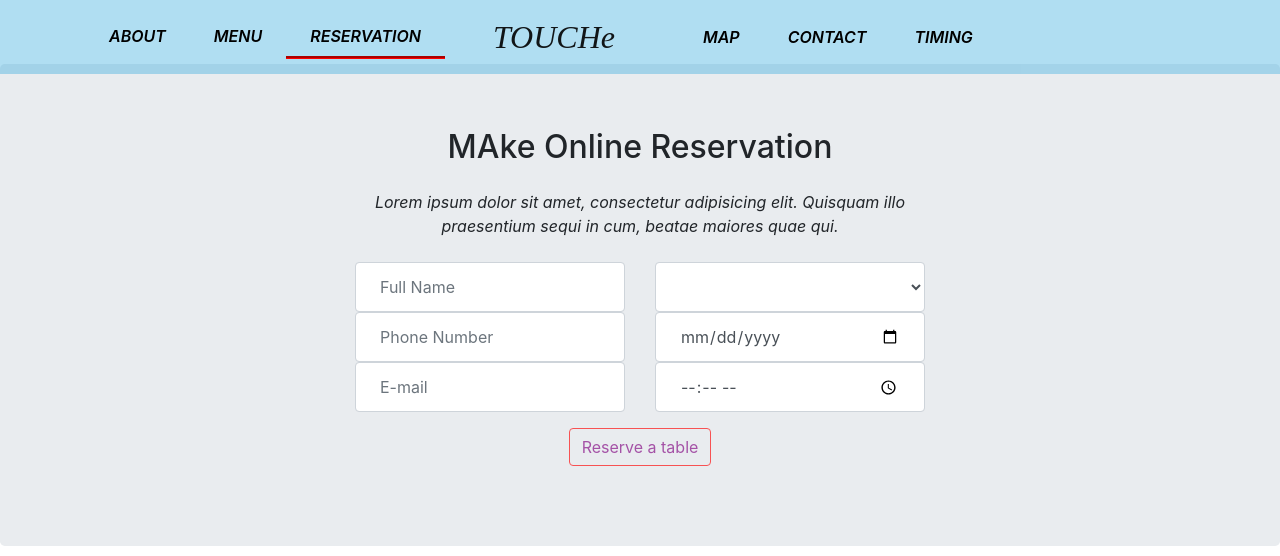
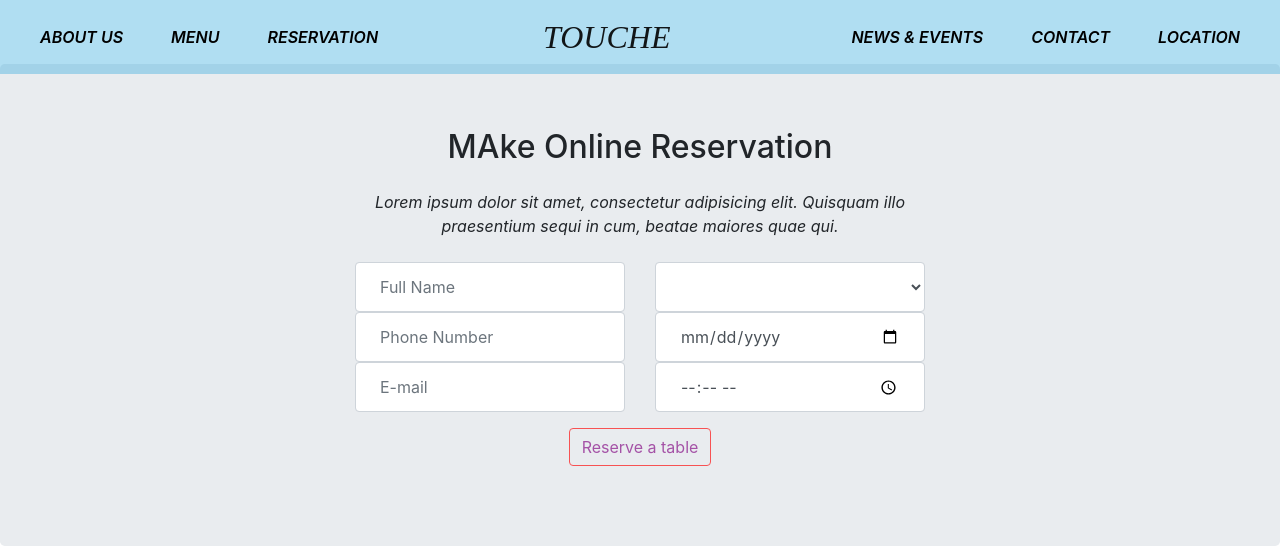
Before and after one commit to Shailender9207/TouchExample, a plain HTML site: page reservation.html in a window 1280 px wide. Shown: the top 556 px of the page. Drawn offline with nearby package versions, Linux system fonts and the light colour scheme.

Commit message:
Update reservation.html
changes in navbar

```diff
--- a/reservation.html
+++ b/reservation.html
@@ -15,41 +15,42 @@
 
 
 <!-- navbar start -->
-	<nav class="navbar fixed-top navbar-expand-lg navbar-light bg-light">
+
 <div class="container">
+	<nav class="navbar navbar-expand-lg navbar-light bg-light fixed-top">
+
   <button class="navbar-toggler" type="button" data-toggle="collapse" data-target="#navbarNav" aria-controls="navbarNav" aria-expanded="false" aria-label="Toggle navigation">
     <span class="navbar-toggler-icon"></span>
   </button>
     <div class="collapse navbar-collapse" id="navbarNav">
-	    <ul class="navbar-nav">
+	    <ul class="navbar-nav mr-auto">
 	      <li class="nav-item ">
-	        <a class="nav-link" href="index.html">ABOUT</a>
+	        <a class="nav-link" href="#">ABOUT US</a>
 	      </li>
 	      <li class="nav-item">
 	        <a class="nav-link" href="menu.html">MENU</a>
 	      </li>
-	      <li class="nav-item ">
-	        <a class="nav-link active " href="reservation.html">RESERVATION</a>
+	      <li class="nav-item">
+	        <a class="nav-link" href="reservation.html">RESERVATION</a>
 	      </li>
 		</ul>
-		<a class="navbar-brand d-none d-lg-flex text-center"  href="index.html">TOUCHe</a>
-		<ul class="navbar-nav navbar-right">
+	</div>
+	<a class="navbar-brand  " href="index.html">TOUCHE</a>
+    <div class="collapse navbar-collapse" id="navbarNav">
+	    <ul class="navbar-nav ml-auto">
 	      <li class="nav-item ">
-	        <a class="nav-link" href="#map">MAP</a>
+	        <a class="nav-link" href="#">NEWS & EVENTS</a>
 	      </li>
 	      <li class="nav-item">
-	        <a class="nav-link" href="#Footer">CONTACT</a>
+	        <a class="nav-link" href="#">CONTACT</a>
 	      </li>
 	      <li class="nav-item">
-	        <a class="nav-link " href="#Footer">TIMING</a>
+	        <a class="nav-link" href="#">LOCATION</a>
 	      </li>
-
 		</ul>
 	</div>
-
-
+</nav>
 </div>
-	</nav>
 <!-- navbar close -->
 
 
```
Lines whose indentation alone changed are shown as unchanged.
